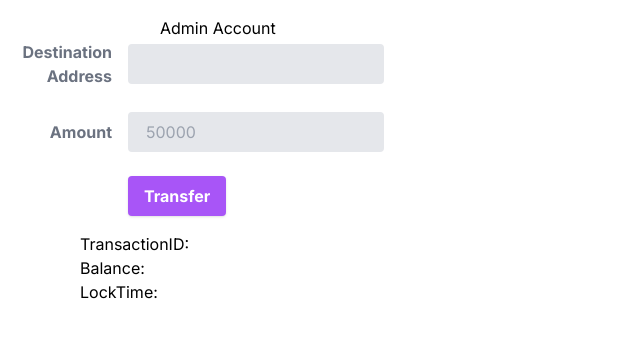
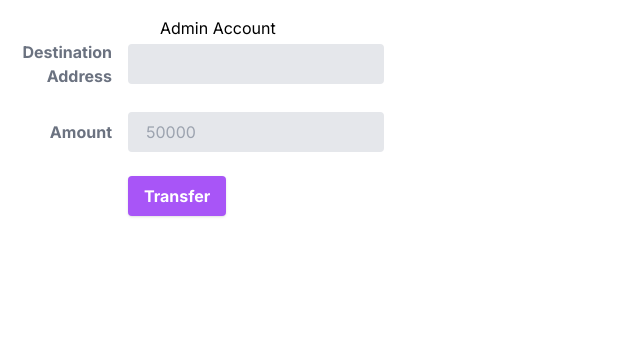
Before and after one commit to richarddushime/Bitcoin-bank, a Next.js app in the folder client/: page /admin in a window 1280 px wide. Shown: the top 338 px of the page, without its empty margins (0-640 px from the left). Built offline with nearby package versions, Linux system fonts and the light colour scheme; no server answers.

Commit message:
Revert "more transaction details"
This reverts commit a5db8a3f19c5ed4a2b1de874fa4f56a25460919f.

```diff
--- a/client/src/app/admin/page.tsx
+++ b/client/src/app/admin/page.tsx
@@ -1,23 +1,16 @@
 'use client';
 
 import React, { useEffect, useState } from 'react'
-const initialFormData = {
-  "txid":"",
-  "bank_balance":null,
-  "witness_hash":"",
-  "version":null,
-  "locktime":null
-}
+import Link from 'next/link';
 
 const Admin = () => {
   const [balance, setBalance] = useState<number>();
   const [address, setAddress] = useState("")
   const [amount, setAmount] = useState("")
-  const [formResponse, setFormResponse] = useState(initialFormData)
+  const [formResponse, setFormResponse] = useState("")
 
   const getBalance = async () => {
     const res = await fetch("http://127.0.0.1:3000/bitcoinbank/getbalancefromwallet", {
-      cache: 'no-store',
       method: "GET",
       headers: {
         'content-type': 'application/json',
@@ -41,7 +34,6 @@ const Admin = () => {
         },
       )
       const res = await req.json()
-      console.log(res)
       setFormResponse(res);
       getBalance()
     } catch (error) {
@@ -102,10 +94,8 @@ const Admin = () => {
               </div>
             </div>
           </form>
-          <div className='my-4 ml-20'>
-              <p>TransactionID: {formResponse.txid}</p>
-              <p>Balance: {formResponse.bank_balance} </p>
-              <p>LockTime: {formResponse.locktime}</p>
+          <div>
+              {formResponse}
           </div>
         </div>
       </div>
```
